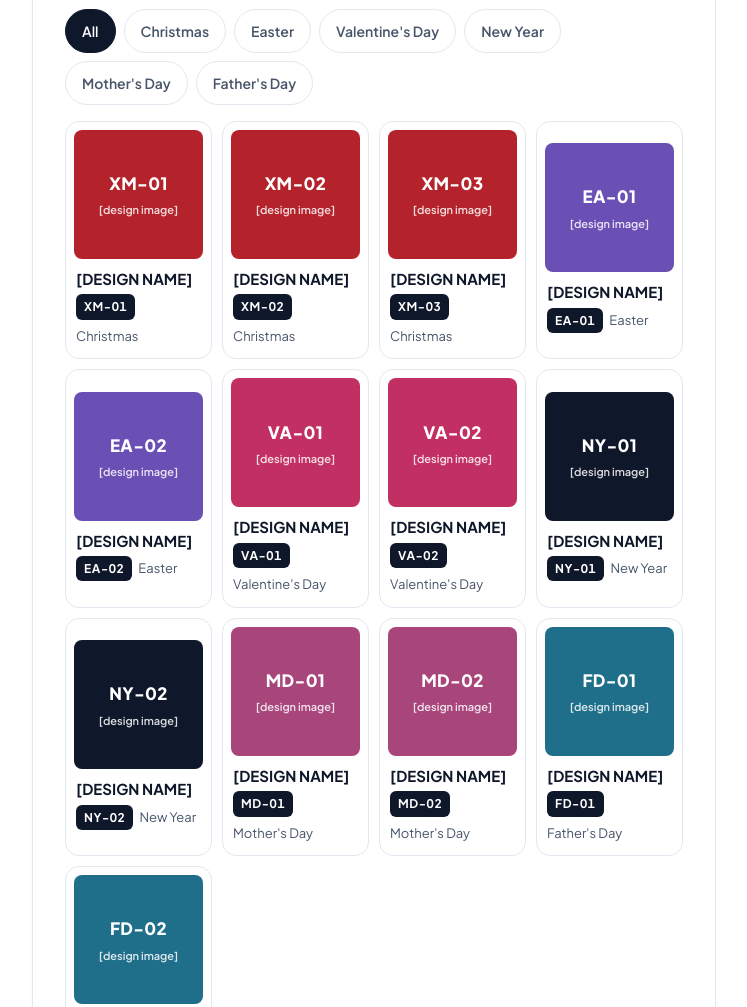
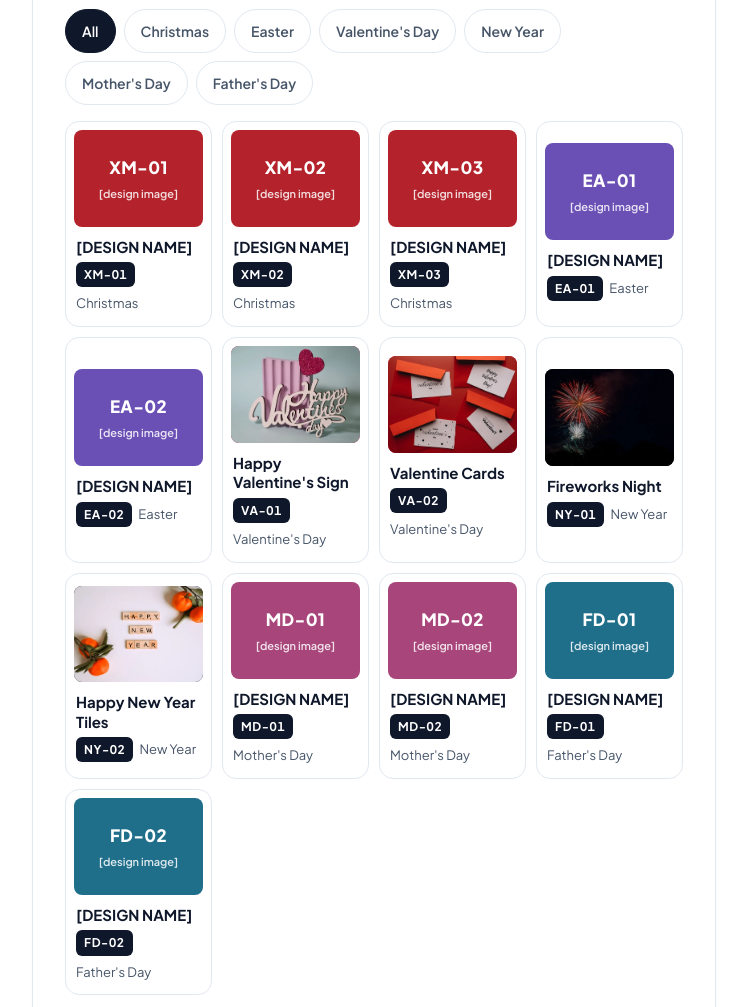
Before and after one commit to Esonadimples/pre-work-phase-1, a plain HTML site: page index.html in a window 1280 px wide. Shown: the part 3680-4687 px from the top of the page, without its empty margins (70-817 px from the left). Drawn offline with Linux system fonts and the light colour scheme.

Commit message:
Add four design images to the gallery
New Year: Fireworks Night (NY-01), Happy New Year Tiles (NY-02).
Valentine's Day: Happy Valentine's Sign (VA-01), Valentine Cards (VA-02).
Photos resized to 720px WebP (15-19 KB each) in designs/. Gallery tiles
switch to a 4:3 shape and photos fill the tile edge to edge. Designs
still use one editable list, with an optional crop position per image.

Co-Authored-By: Claude Sonnet 5.5 <noreply@anthropic.com>
Claude-Session: https://claude.ai/code/session_01PAaZApHgotnB4Ug46adaq4

```diff
--- a/index.html
+++ b/index.html
@@ -240,9 +240,10 @@ header{position:sticky;top:0;z-index:var(--z-header);height:var(--header-h);back
 .design{border:1.5px solid var(--border);border-radius:var(--r-sm);padding:8px 8px 12px;background:var(--surface);cursor:pointer;text-align:left;font:inherit;color:inherit;width:100%;transition:border-color var(--t-fast),background var(--t-fast)}
 .design:hover{border-color:var(--border-strong)}
 .design[aria-pressed="true"]{border-color:var(--ink);background:var(--accent-tint)}
-.design .art{aspect-ratio:1;border-radius:8px;display:grid;place-items:center;align-content:center;gap:4px;text-align:center;padding:8px;color:#fff;font-weight:800;font-size:1.0625rem;letter-spacing:.02em;overflow:hidden}
+.design .art{aspect-ratio:4/3;border-radius:8px;display:grid;place-items:center;align-content:center;gap:4px;text-align:center;padding:8px;color:#fff;font-weight:800;font-size:1.0625rem;letter-spacing:.02em;overflow:hidden}
 .design .art small{font-weight:600;font-size:.6875rem;opacity:.85;letter-spacing:0}
-.design .art img{width:100%;height:100%;object-fit:cover;border-radius:6px}
+.design .art.has-img{padding:0;position:relative}
+.design .art img{position:absolute;inset:0;width:100%;height:100%;object-fit:cover;display:block}
 .design .name{display:block;font-weight:700;font-size:.9375rem;margin:10px 2px 6px;line-height:1.3}
 .design .meta{display:flex;flex-wrap:wrap;align-items:center;gap:6px;margin:0 2px}
 .design .code{font-size:.75rem;font-weight:700;background:var(--ink);color:#fff;padding:3px 8px;border-radius:6px;letter-spacing:.05em;font-variant-numeric:tabular-nums}
@@ -790,7 +791,8 @@ const SIZE_LIST = ["Kids","XS","S","M","L","XL","2XL","3XL","4XL","5XL"];
    3. READY-MADE DESIGNS  – one easy-to-edit list.
    code  : what the customer quotes on WhatsApp (keep unique)
    occ   : one of the OCCASIONS keys below
-   img   : "" shows a coloured placeholder; set e.g. "designs/XM-01.png"
+   img   : "" shows a coloured placeholder; set e.g. "designs/XM-01.webp"
+   pos   : optional, where to crop the image, e.g. "25% 45%" (default is centred)
    ============================================================ */
 const OCCASIONS = {
   xmas:   { label:"Christmas",      colour:"#b4232c" },
@@ -806,10 +808,10 @@ const DESIGNS = [
   { code:"XM-03", name:"[DESIGN NAME]", occ:"xmas",   img:"" },
   { code:"EA-01", name:"[DESIGN NAME]", occ:"easter", img:"" },
   { code:"EA-02", name:"[DESIGN NAME]", occ:"easter", img:"" },
-  { code:"VA-01", name:"[DESIGN NAME]", occ:"val",    img:"" },
-  { code:"VA-02", name:"[DESIGN NAME]", occ:"val",    img:"" },
-  { code:"NY-01", name:"[DESIGN NAME]", occ:"ny",     img:"" },
-  { code:"NY-02", name:"[DESIGN NAME]", occ:"ny",     img:"" },
+  { code:"VA-01", name:"Happy Valentine's Sign", occ:"val", img:"designs/VA-01.webp" },
+  { code:"VA-02", name:"Valentine Cards",         occ:"val", img:"designs/VA-02.webp" },
+  { code:"NY-01", name:"Fireworks Night",         occ:"ny",  img:"designs/NY-01.webp", pos:"25% 45%" },
+  { code:"NY-02", name:"Happy New Year Tiles",    occ:"ny",  img:"designs/NY-02.webp" },
   { code:"MD-01", name:"[DESIGN NAME]", occ:"mum",    img:"" },
   { code:"MD-02", name:"[DESIGN NAME]", occ:"mum",    img:"" },
   { code:"FD-01", name:"[DESIGN NAME]", occ:"dad",    img:"" },
@@ -894,7 +896,7 @@ const DESIGNS = [
       const b = el("button","design"); b.type="button";
       b.setAttribute("aria-pressed", !!(state.design && state.design.code===d.code));
       b.setAttribute("aria-label", `${d.name}, design ${d.code}, ${o.label}`);
-      b.innerHTML = `<div class="art" style="background:${o.colour}" aria-hidden="true">${d.img?`<img src="${esc(d.img)}" alt="" loading="lazy" width="300" height="300">`:`${esc(d.code)}<small>[design image]</small>`}</div>
+      b.innerHTML = `<div class="art${d.img?" has-img":""}" style="background:${o.colour}" aria-hidden="true">${d.img?`<img src="${esc(d.img)}" alt="" loading="lazy" decoding="async" width="720" height="480" style="object-position:${esc(d.pos||"center")}">`:`${esc(d.code)}<small>[design image]</small>`}</div>
         <span class="name" aria-hidden="true">${esc(d.name)}</span><span class="meta" aria-hidden="true"><span class="code">${esc(d.code)}</span><span class="occ">${esc(o.label)}</span></span>`;
       b.onclick = ()=>{ state.design = d; g.querySelectorAll(".design").forEach(x=>x.setAttribute("aria-pressed", x===b)); clearErr("#s2","#errDesign"); render(); };
       g.appendChild(b);
```
Also changed, not shown: designs/NY-01.webp (added), designs/NY-02.webp (added), designs/VA-01.webp (added), designs/VA-02.webp (added), 1 other file.
